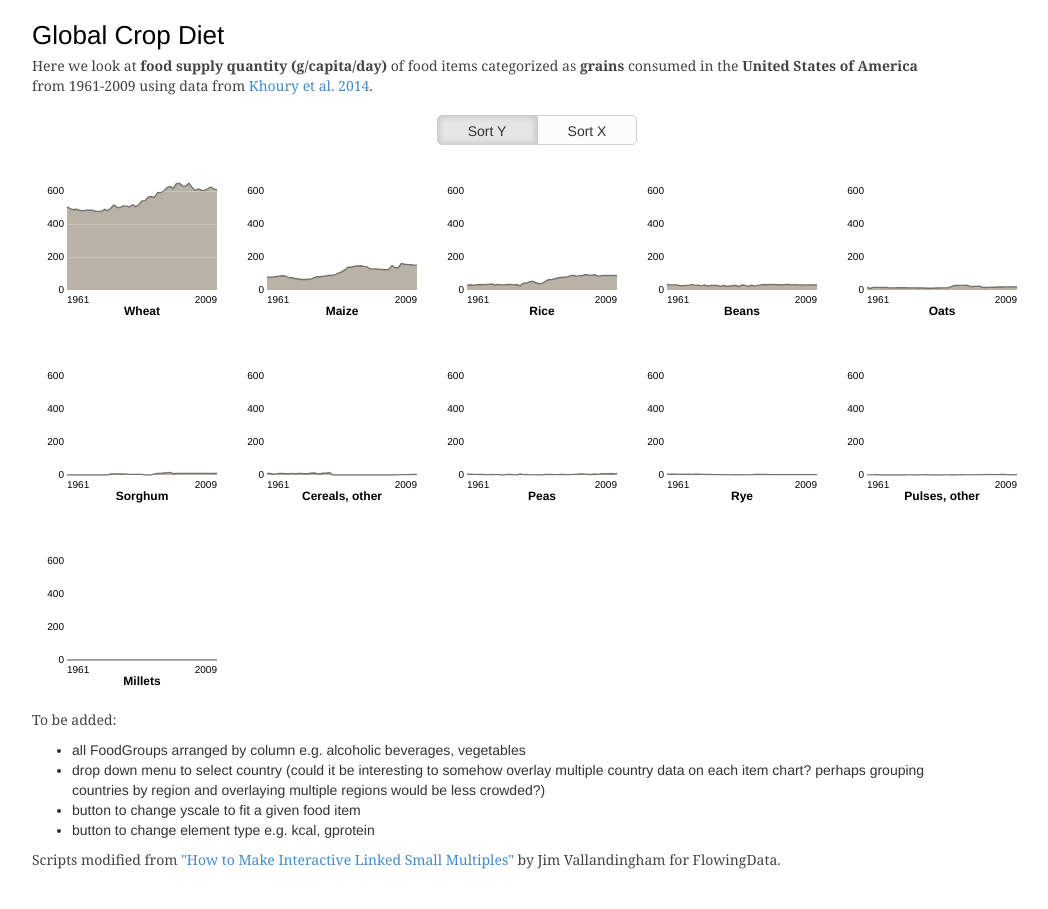
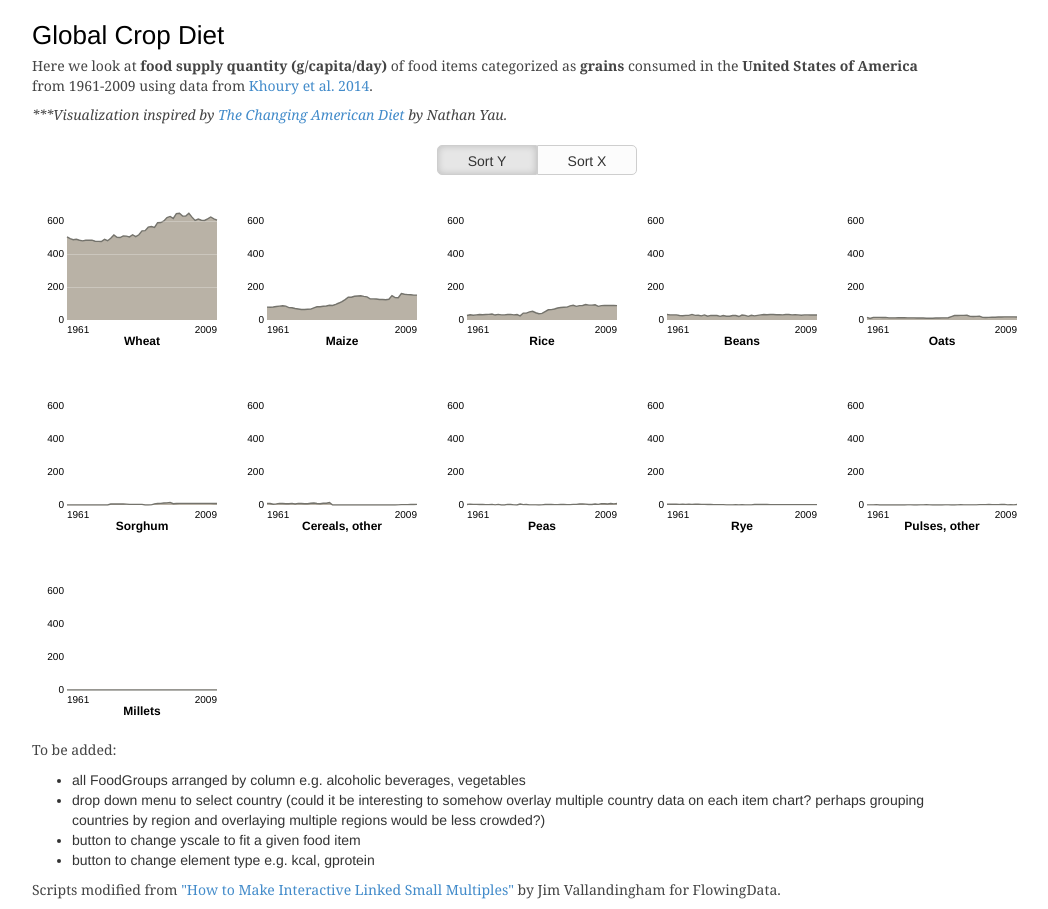
Before and after one commit to stevensotelo/skammlade.github.io, a Jekyll site: the page projects/201410-linked-small-multiples/linked_small_multiples/index.html, which Jekyll copies as it is, in a window 1280 px wide. Shown: the whole page, without its empty margins (98-1146 px from the left). Built offline with Jekyll 4.4.1, drawn with Linux system fonts in a browser that asks for light colours.

Commit message:
add link to original changing american diet

```diff
--- a/projects/201410-linked-small-multiples/linked_small_multiples/index.html
+++ b/projects/201410-linked-small-multiples/linked_small_multiples/index.html
@@ -25,6 +25,8 @@
     <h1>Global Crop Diet</h1>
     <div id="lead">
       <p>Here we look at <b>food supply quantity (g/capita/day)</b> of food items categorized as <b>grains</b> consumed in the <b>United States of America</b> from 1961-2009 using data from <a href="http://dx.doi.org/10.1073/pnas.1313490111" target="_blank">Khoury et al. 2014</a>.</p>
+      <p><i>***Visualization inspired by <a href="http://dx.doi.org/10.1073/pnas.1313490111" target="_blank">The Changing American Diet</a> by Nathan Yau. </i></p>
+
 
     </div>
     <div id="main">
```
